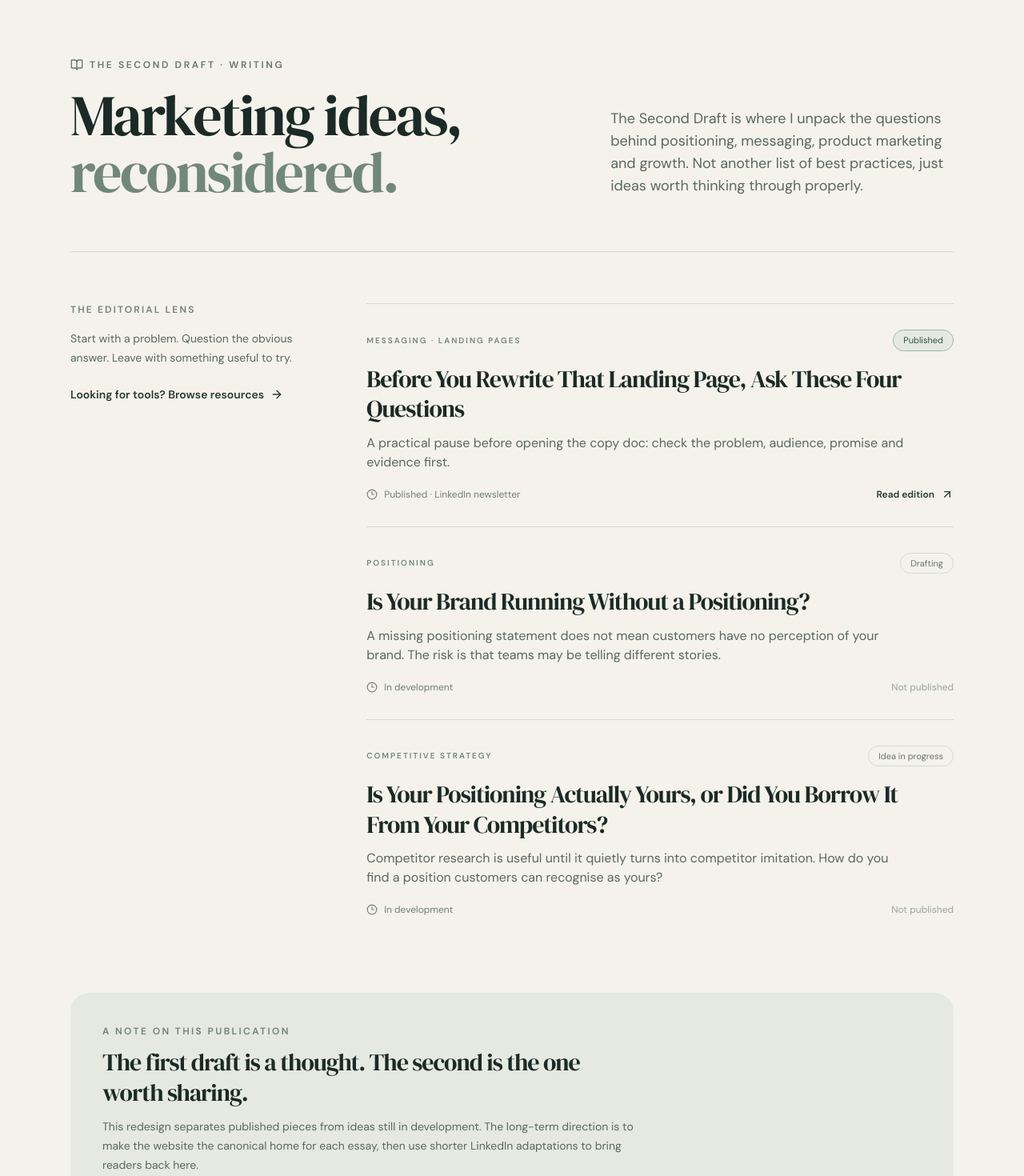
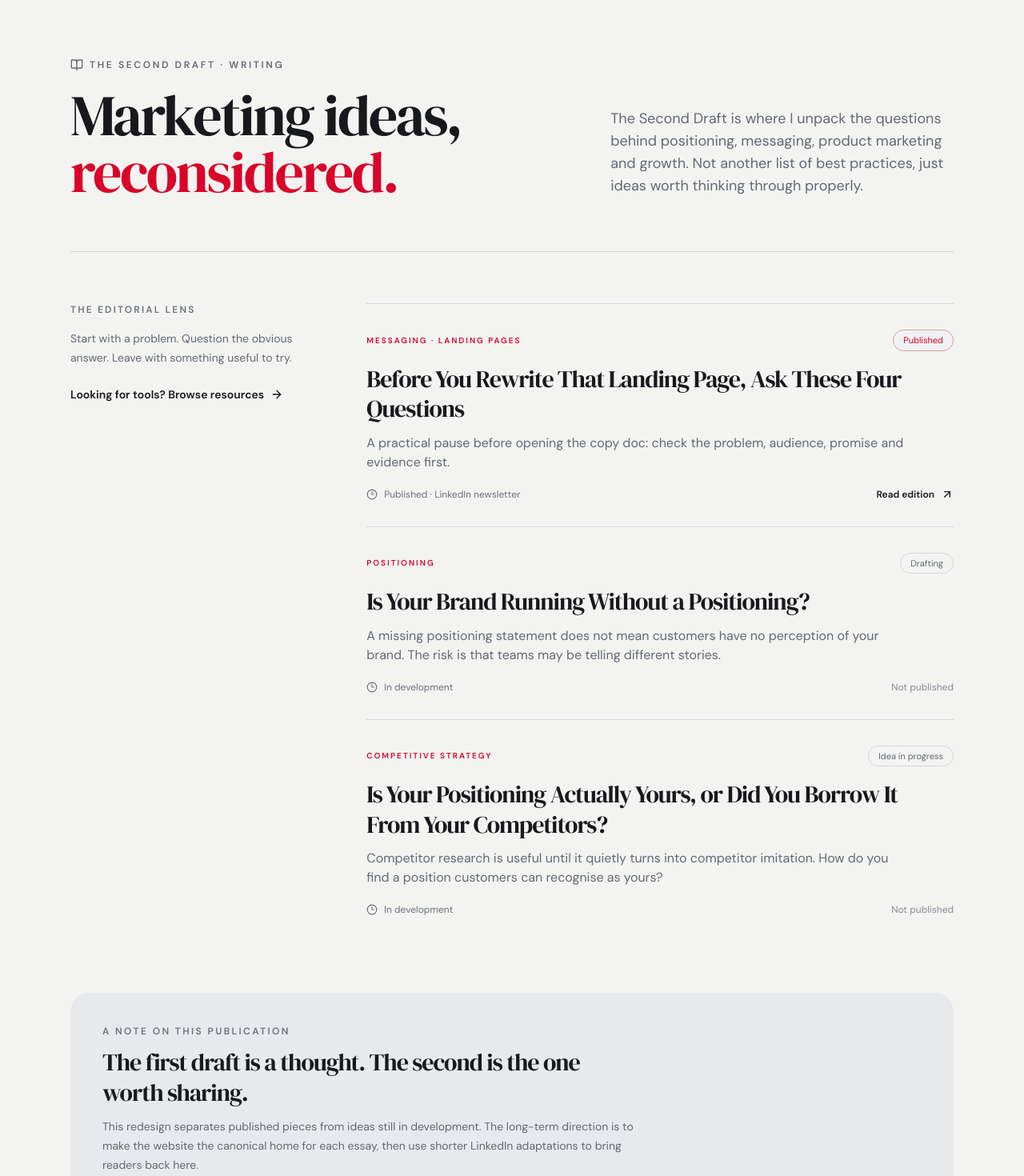
Before and after one commit to akshatjain4377-commits/Akshat-Jain-PMM-Portfolio, a React (Vite) app: page /writing in a window 1280 px wide. Shown: the part 100-1570 px from the top of the page at 80% size. Built offline with nearby package versions, Linux system fonts and the light colour scheme.

Commit message:
Shift the portfolio to a motorsport-inspired red and graphite palette

```diff
--- a/src/pages/Writing.tsx
+++ b/src/pages/Writing.tsx
@@ -30,47 +30,47 @@ const essays = [
 
 export default function Writing() {
   return (
-    <div className="min-h-screen bg-[#F4F2EB] text-[#1B2A26]">
+    <div className="min-h-screen bg-[#F3F3F1] text-[#17191D]">
       <section className="mx-auto max-w-6xl px-6 pb-14 pt-16 md:pb-20 md:pt-24">
-        <p className="mb-5 flex items-center gap-2 text-xs font-semibold uppercase tracking-[0.22em] text-[#65766D]">
+        <p className="mb-5 flex items-center gap-2 text-xs font-semibold uppercase tracking-[0.22em] text-[#626973]">
           <BookOpen className="h-4 w-4" aria-hidden="true" />
           The Second Draft · Writing
         </p>
-        <div className="grid gap-8 border-b border-[#D5DCD3] pb-12 md:grid-cols-[1.2fr_0.8fr] md:items-end md:pb-16">
+        <div className="grid gap-8 border-b border-[#D4D7DB] pb-12 md:grid-cols-[1.2fr_0.8fr] md:items-end md:pb-16">
           <h1 className="font-display text-5xl leading-[0.98] tracking-[-0.06em] md:text-7xl">
-            Marketing ideas,<br /><span className="text-[#71877A]">reconsidered.</span>
+            Marketing ideas,<br /><span className="text-[#D90429]">reconsidered.</span>
           </h1>
-          <p className="max-w-lg text-base leading-7 text-[#596861] md:pb-1 md:text-lg">
+          <p className="max-w-lg text-base leading-7 text-[#626973] md:pb-1 md:text-lg">
             The Second Draft is where I unpack the questions behind positioning, messaging, product marketing and growth. Not another list of best practices, just ideas worth thinking through properly.
           </p>
         </div>
 
         <div className="grid gap-10 py-12 md:grid-cols-[0.45fr_1fr] md:py-16">
           <div>
-            <p className="text-xs font-semibold uppercase tracking-[0.18em] text-[#718078]">The editorial lens</p>
-            <p className="mt-4 max-w-xs text-sm leading-6 text-[#596861]">Start with a problem. Question the obvious answer. Leave with something useful to try.</p>
-            <Link to="/resources" className="mt-6 inline-flex items-center gap-2 text-sm font-semibold text-[#263B32] hover:text-[#71877A]">
+            <p className="text-xs font-semibold uppercase tracking-[0.18em] text-[#6B727C]">The editorial lens</p>
+            <p className="mt-4 max-w-xs text-sm leading-6 text-[#626973]">Start with a problem. Question the obvious answer. Leave with something useful to try.</p>
+            <Link to="/resources" className="mt-6 inline-flex items-center gap-2 text-sm font-semibold text-[#17191D] hover:text-[#D90429]">
               Looking for tools? Browse resources <ArrowRight className="h-4 w-4" aria-hidden="true" />
             </Link>
           </div>
 
           <div className="space-y-0">
             {essays.map((essay) => (
-              <article key={essay.title} className="border-t border-[#D5DCD3] py-6 md:py-8">
+              <article key={essay.title} className="border-t border-[#D4D7DB] py-6 md:py-8">
                 <div className="flex flex-wrap items-center justify-between gap-3">
-                  <p className="text-[10px] font-semibold uppercase tracking-[0.2em] text-[#71877A]">{essay.category}</p>
-                  <span className={`rounded-full border px-3 py-1 text-[11px] ${essay.published ? 'border-[#9FB6A4] bg-[#E4EAE1] text-[#344F44]' : 'border-[#D5DCD3] text-[#65766D]'}`}>{essay.status}</span>
+                  <p className="text-[10px] font-semibold uppercase tracking-[0.2em] text-[#D90429]">{essay.category}</p>
+                  <span className={`rounded-full border px-3 py-1 text-[11px] ${essay.published ? 'border-[#D9A0AB] bg-[#F0F1F3] text-[#D90429]' : 'border-[#D4D7DB] text-[#626973]'}`}>{essay.status}</span>
                 </div>
                 <h2 className="mt-4 max-w-3xl font-display text-2xl leading-tight tracking-[-0.035em] md:text-3xl">{essay.title}</h2>
-                <p className="mt-3 max-w-2xl text-sm leading-6 text-[#596861] md:text-base">{essay.summary}</p>
-                <div className="mt-5 flex flex-wrap items-center justify-between gap-4 text-xs text-[#718078]">
+                <p className="mt-3 max-w-2xl text-sm leading-6 text-[#626973] md:text-base">{essay.summary}</p>
+                <div className="mt-5 flex flex-wrap items-center justify-between gap-4 text-xs text-[#6B727C]">
                   <span className="flex items-center gap-2"><Clock3 className="h-3.5 w-3.5" aria-hidden="true" />{essay.meta}</span>
                   {essay.published ? (
-                    <a href="https://www.linkedin.com/newsletters/the-second-draft-7357808364178870273" target="_blank" rel="noreferrer" className="inline-flex items-center gap-2 font-semibold text-[#263B32] hover:text-[#71877A]">
+                    <a href="https://www.linkedin.com/newsletters/the-second-draft-7357808364178870273" target="_blank" rel="noreferrer" className="inline-flex items-center gap-2 font-semibold text-[#17191D] hover:text-[#D90429]">
                       Read edition <ArrowUpRight className="h-4 w-4" aria-hidden="true" />
                     </a>
                   ) : (
-                    <span className="text-[#9AA59D]">Not published</span>
+                    <span className="text-[#858B93]">Not published</span>
                   )}
                 </div>
               </article>
@@ -78,11 +78,11 @@ export default function Writing() {
           </div>
         </div>
 
-        <div className="rounded-[1.5rem] bg-[#E5E9E1] p-6 md:p-10">
-          <p className="text-xs font-semibold uppercase tracking-[0.2em] text-[#718078]">A note on this publication</p>
+        <div className="rounded-[1.5rem] bg-[#E7E9EC] p-6 md:p-10">
+          <p className="text-xs font-semibold uppercase tracking-[0.2em] text-[#6B727C]">A note on this publication</p>
           <h2 className="mt-3 max-w-2xl font-display text-2xl leading-tight tracking-[-0.04em] md:text-3xl">The first draft is a thought. The second is the one worth sharing.</h2>
-          <p className="mt-3 max-w-2xl text-sm leading-6 text-[#596861]">This redesign separates published pieces from ideas still in development. The long-term direction is to make the website the canonical home for each essay, then use shorter LinkedIn adaptations to bring readers back here.</p>
-          <a href="https://www.linkedin.com/newsletters/the-second-draft-7357808364178870273" target="_blank" rel="noreferrer" className="mt-5 inline-flex items-center gap-2 rounded-full bg-[#263B32] px-5 py-3 text-sm font-semibold text-white transition hover:bg-[#3A5548]">
+          <p className="mt-3 max-w-2xl text-sm leading-6 text-[#626973]">This redesign separates published pieces from ideas still in development. The long-term direction is to make the website the canonical home for each essay, then use shorter LinkedIn adaptations to bring readers back here.</p>
+          <a href="https://www.linkedin.com/newsletters/the-second-draft-7357808364178870273" target="_blank" rel="noreferrer" className="mt-5 inline-flex items-center gap-2 rounded-full bg-[#17191D] px-5 py-3 text-sm font-semibold text-white transition hover:bg-[#B50021]">
             Follow The Second Draft on LinkedIn <ArrowRight className="h-4 w-4" aria-hidden="true" />
           </a>
         </div>
```
